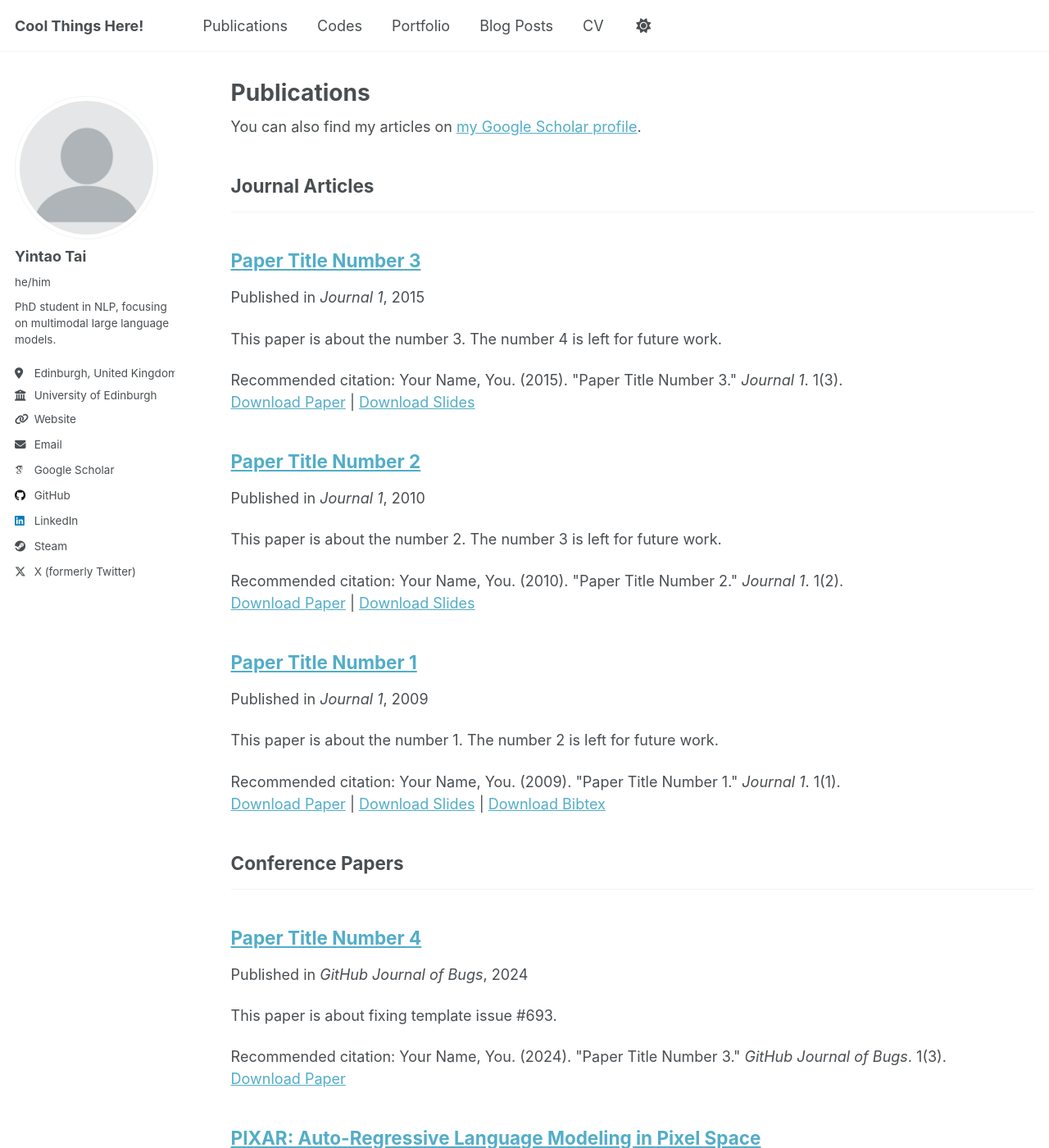
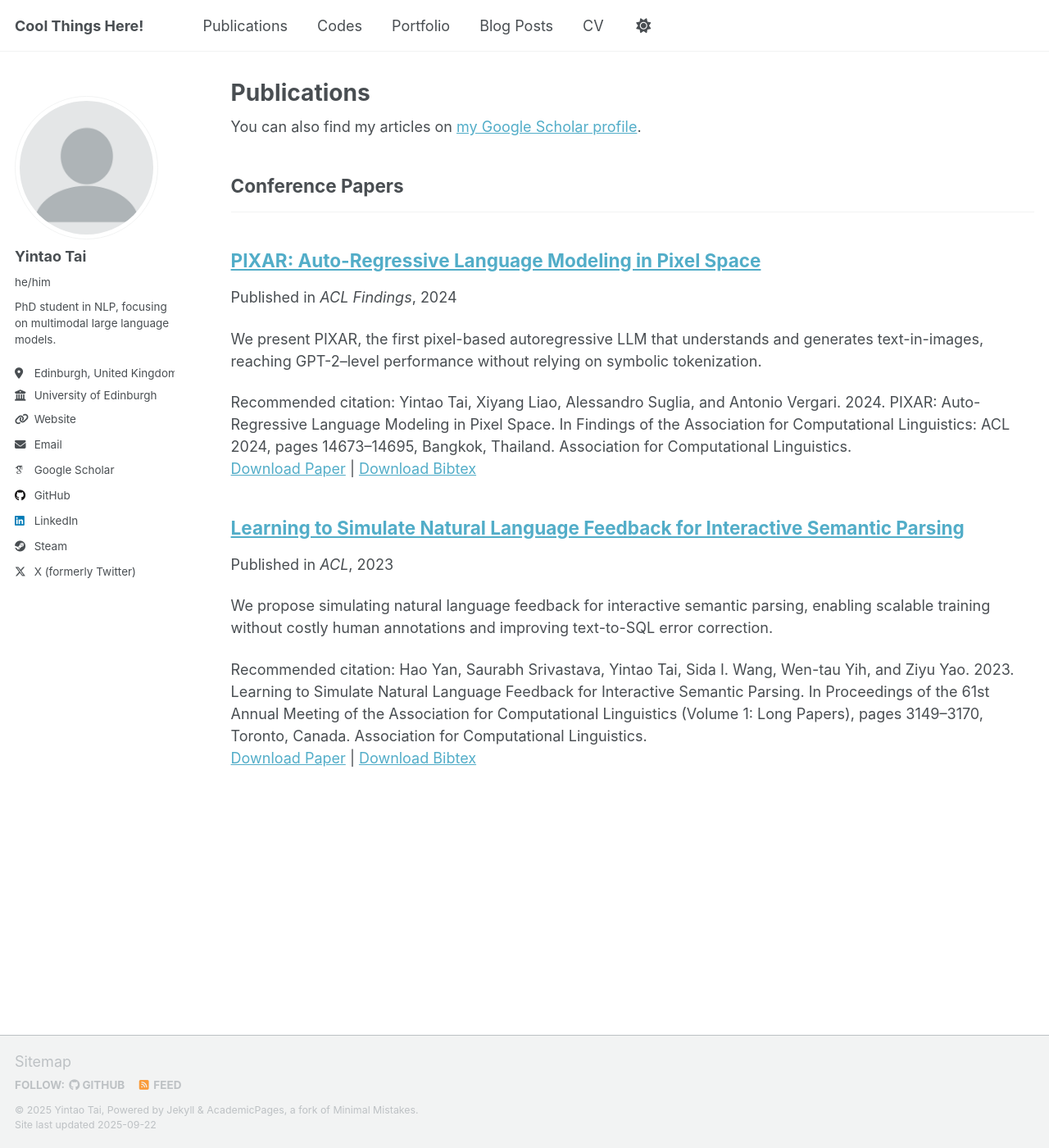
Before and after one commit to TYTTYTTYT/TYTTYTTYT.github.io, a Jekyll site: the page built from _pages/publications.html, in a window 1280 px wide and 1400 px high. Shown: the whole window at 82% size. Built offline with Jekyll 4.4.1, drawn with Linux system fonts in a browser that asks for light colours; some web fonts are replaced; a script that is not in the unit is left out.

Commit message:
add two acl papers

```diff
--- a/_publications/2009-10-01-paper-title-number-1.md
+++ /dev/null
@@ -1,14 +0,0 @@
----
-title: "Paper Title Number 1"
-collection: publications
-category: manuscripts
-permalink: /publication/2009-10-01-paper-title-number-1
-excerpt: 'This paper is about the number 1. The number 2 is left for future work.'
-date: 2009-10-01
-venue: 'Journal 1'
-slidesurl: 'http://academicpages.github.io/files/slides1.pdf'
-paperurl: 'http://academicpages.github.io/files/paper1.pdf'
-bibtexurl: 'http://academicpages.github.io/files/bibtex1.bib'
-citation: 'Your Name, You. (2009). &quot;Paper Title Number 1.&quot; <i>Journal 1</i>. 1(1).'
----
-The contents above will be part of a list of publications, if the user clicks the link for the publication than the contents of section will be rendered as a full page, allowing you to provide more information about the paper for the reader. When publications are displayed as a single page, the contents of the above "citation" field will automatically be included below this section in a smaller font.
--- a/_publications/2010-10-01-paper-title-number-2.md
+++ /dev/null
@@ -1,14 +0,0 @@
----
-title: "Paper Title Number 2"
-collection: publications
-category: manuscripts
-permalink: /publication/2010-10-01-paper-title-number-2
-excerpt: 'This paper is about the number 2. The number 3 is left for future work.'
-date: 2010-10-01
-venue: 'Journal 1'
-slidesurl: 'http://academicpages.github.io/files/slides2.pdf'
-paperurl: 'http://academicpages.github.io/files/paper2.pdf'
-citation: 'Your Name, You. (2010). &quot;Paper Title Number 2.&quot; <i>Journal 1</i>. 1(2).'
----
-
-The contents above will be part of a list of publications, if the user clicks the link for the publication than the contents of section will be rendered as a full page, allowing you to provide more information about the paper for the reader. When publications are displayed as a single page, the contents of the above "citation" field will automatically be included below this section in a smaller font.
--- a/_publications/2015-10-01-paper-title-number-3.md
+++ /dev/null
@@ -1,14 +0,0 @@
----
-title: "Paper Title Number 3"
-collection: publications
-category: manuscripts
-permalink: /publication/2015-10-01-paper-title-number-3
-excerpt: 'This paper is about the number 3. The number 4 is left for future work.'
-date: 2015-10-01
-venue: 'Journal 1'
-slidesurl: 'http://academicpages.github.io/files/slides3.pdf'
-paperurl: 'http://academicpages.github.io/files/paper3.pdf'
-citation: 'Your Name, You. (2015). &quot;Paper Title Number 3.&quot; <i>Journal 1</i>. 1(3).'
----
-
-The contents above will be part of a list of publications, if the user clicks the link for the publication than the contents of section will be rendered as a full page, allowing you to provide more information about the paper for the reader. When publications are displayed as a single page, the contents of the above "citation" field will automatically be included below this section in a smaller font.
--- /dev/null
+++ b/_publications/2023-05-14-nl-feedback-parser.md
@@ -0,0 +1,21 @@
+---
+title: "Learning to Simulate Natural Language Feedback for Interactive Semantic Parsing"
+collection: publications
+category: conferences
+permalink: /publication/2023-05-14-nl-feedback-parser
+excerpt: 'We propose simulating natural language feedback for interactive semantic parsing, enabling scalable training without costly human annotations and improving text-to-SQL error correction.'
+date: 2023-05-14
+paperurl: 'https://aclanthology.org/2023.acl-long.177.pdf'
+citation: 'Hao Yan, Saurabh Srivastava, Yintao Tai, Sida I. Wang, Wen-tau Yih, and Ziyu Yao. 2023. Learning to Simulate Natural Language Feedback for Interactive Semantic Parsing. In Proceedings of the 61st Annual Meeting of the Association for Computational Linguistics (Volume 1: Long Papers), pages 3149–3170, Toronto, Canada. Association for Computational Linguistics.'
+bibtexurl: 'http://tyttyttyt.github.io/files/nl_feedback_parser.bib'
+venue: 'ACL'
+---
+
+**Authors**: Hao Yan, Saurabh Srivastava, **Yintao Tai**, Sida I. Wang, Wen-tau Yih, Ziyu Yao \
+**Project URL**: [https://aclanthology.org/2023.acl-long.177/](https://aclanthology.org/2023.acl-long.177/) \
+**Code**: [https://github.com/hyan5/Learning_to_Simulate_NL_Feedback](https://github.com/hyan5/Learning_to_Simulate_NL_Feedback)
+
+![overview](/images/nl_feedback_parser_overview.png)
+
+## Abstract
+Interactive semantic parsing based on natural language (NL) feedback, where users provide feedback to correct the parser mistakes, has emerged as a more practical scenario than the traditional one-shot semantic parsing. However, prior work has heavily relied on human-annotated feedback data to train the interactive semantic parser, which is prohibitively expensive and not scalable. In this work, we propose a new task of simulating NL feedback for interactive semantic parsing. We accompany the task with a novel feedback evaluator. The evaluator is specifically designed to assess the quality of the simulated feedback, based on which we decide the best feedback simulator from our proposed variants. On a text-to-SQL dataset, we show that our feedback simulator can generate high-quality NL feedback to boost the error correction ability of a specific parser. In low-data settings, our feedback simulator can help achieve comparable error correction performance as trained using the costly, full set of human annotations.
--- a/_publications/2024-01-06-pixar.md
+++ b/_publications/2024-01-06-pixar.md
@@ -11,9 +11,7 @@ bibtexurl: 'http://tyttyttyt.github.io/files/pixar.bib'
 venue: 'ACL Findings'
 ---
 
-***Published in ACL 2024 Findings***
-
-**Authors**: Yintao Tai, Xiyang Liao, Alessandro Suglia, Antonio Vergari \
+**Authors**: **Yintao Tai**, Xiyang Liao, Alessandro Suglia, Antonio Vergari \
 **Project URL**: [https://aclanthology.org/2024.findings-acl.874/](https://aclanthology.org/2024.findings-acl.874/) \
 **Code**: [https://github.com/april-tools/pixar](https://github.com/april-tools/pixar)
 
--- a/_publications/2024-02-17-paper-title-number-4.md
+++ /dev/null
@@ -1,13 +0,0 @@
----
-title: "Paper Title Number 4"
-collection: publications
-category: conferences
-permalink: /publication/2024-02-17-paper-title-number-4
-excerpt: 'This paper is about fixing template issue #693.'
-date: 2024-02-17
-venue: 'GitHub Journal of Bugs'
-paperurl: 'http://academicpages.github.io/files/paper3.pdf'
-citation: 'Your Name, You. (2024). &quot;Paper Title Number 3.&quot; <i>GitHub Journal of Bugs</i>. 1(3).'
----
-
-The contents above will be part of a list of publications, if the user clicks the link for the publication than the contents of section will be rendered as a full page, allowing you to provide more information about the paper for the reader. When publications are displayed as a single page, the contents of the above "citation" field will automatically be included below this section in a smaller font.
--- /dev/null
+++ b/files/nl_feedback_parser.bib
@@ -0,0 +1,21 @@
+@inproceedings{yan-etal-2023-learning,
+    title = "Learning to Simulate Natural Language Feedback for Interactive Semantic Parsing",
+    author = "Yan, Hao  and
+      Srivastava, Saurabh  and
+      Tai, Yintao  and
+      Wang, Sida I.  and
+      Yih, Wen-tau  and
+      Yao, Ziyu",
+    editor = "Rogers, Anna  and
+      Boyd-Graber, Jordan  and
+      Okazaki, Naoaki",
+    booktitle = "Proceedings of the 61st Annual Meeting of the Association for Computational Linguistics (Volume 1: Long Papers)",
+    month = jul,
+    year = "2023",
+    address = "Toronto, Canada",
+    publisher = "Association for Computational Linguistics",
+    url = "https://aclanthology.org/2023.acl-long.177/",
+    doi = "10.18653/v1/2023.acl-long.177",
+    pages = "3149--3170",
+    abstract = "Interactive semantic parsing based on natural language (NL) feedback, where users provide feedback to correct the parser mistakes, has emerged as a more practical scenario than the traditional one-shot semantic parsing. However, prior work has heavily relied on human-annotated feedback data to train the interactive semantic parser, which is prohibitively expensive and not scalable. In this work, we propose a new task of simulating NL feedback for interactive semantic parsing. We accompany the task with a novel feedback evaluator. The evaluator is specifically designed to assess the quality of the simulated feedback, based on which we decide the best feedback simulator from our proposed variants. On a text-to-SQL dataset, we show that our feedback simulator can generate high-quality NL feedback to boost the error correction ability of a specific parser. In low-data settings, our feedback simulator can help achieve comparable error correction performance as trained using the costly, full set of human annotations."
+}
```
Also changed, not shown: _pages/about.md (+5 -0 lines), images/nl_feedback_parser_overview.png (added).
